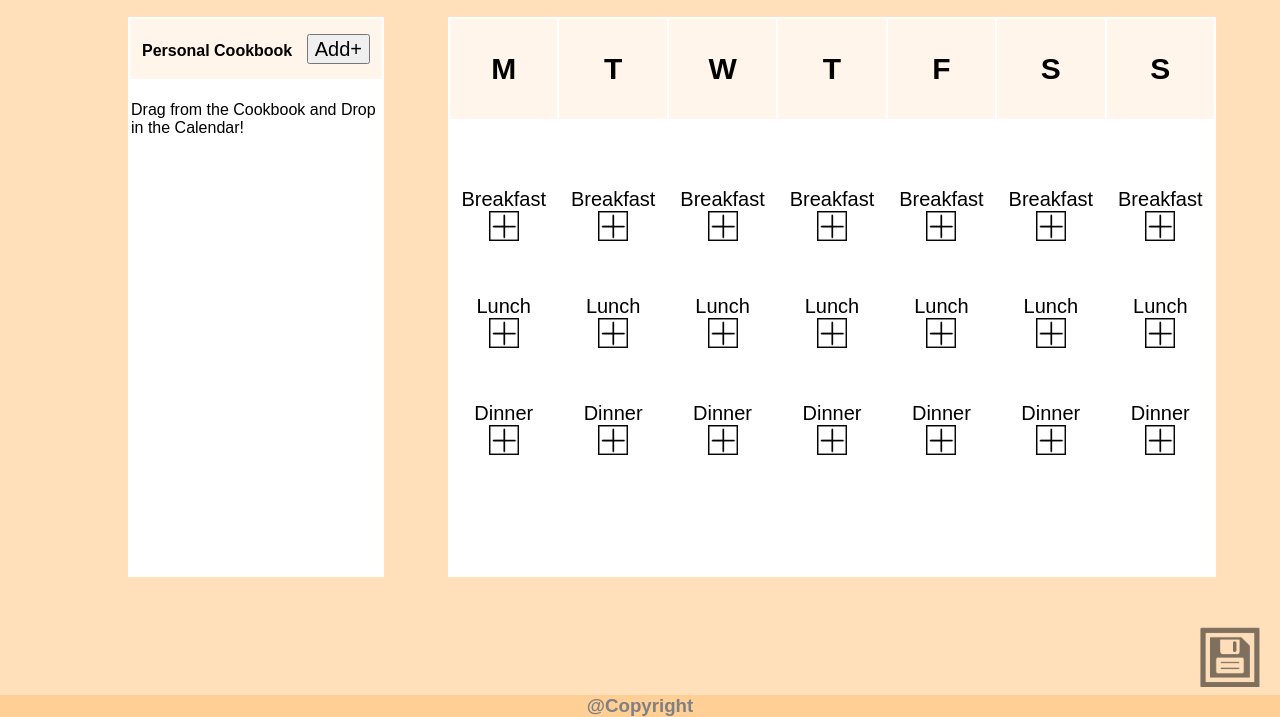
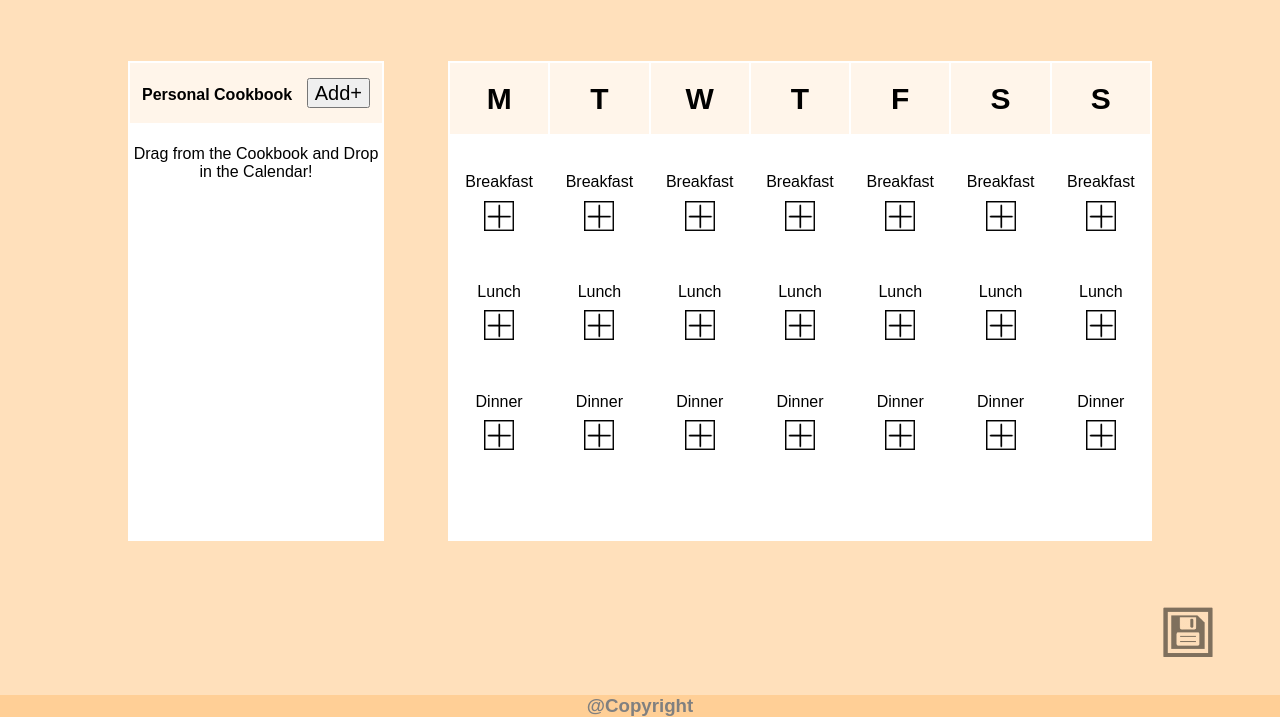
Before and after one commit to cse110-fa21-group15/cse110-fa21-group15, a website with bundled scripts: page source/mealplan.html in a window 1280 px wide. Shown: the part 83-800 px from the top of the page. Built offline with nearby package versions, Linux system fonts and the light colour scheme; no server answers; a web font is replaced by a local one.

Commit message:
fit to all screens

```diff
--- a/source/assets/styles/mealplan.css
+++ b/source/assets/styles/mealplan.css
@@ -151,32 +151,32 @@ form.example i {
   border-radius: 12px;
 }
 
-/* Personal cookbook list */
 .personalCookbook {
   position: absolute;
-  margin-top: 20px;
+  margin-top: 5%;
   margin-bottom: 20px;
-  background-color: #FFFFFF;
-  display: table;
+  background-color: #fff;
+  display: inline-block; /* inline-block */
   width: 20%;
-  height: 70%;
+  height: 60%;
   margin-left: 10%;
   overflow-y: scroll;
-  display: inline-block;
 }
 
 .personalCookbook th {
-  background-color: #FFF5EA;
+  background-color: #fff5ea;
   height: 60px;
   width: 20%;
-
 }
 
 .personalCookbook td {
   height: 100px;
   display: flex;
   justify-content: center;
+}
 
+.mealplanPrompt {
+  text-align: center;
 }
 
 .scrollable {
@@ -189,6 +189,7 @@ form.example i {
   font-size: 20px;
   height: 30px;
 }
+
 table h4 {
   font-size: 20px;
 }
@@ -197,31 +198,31 @@ table img {
   width: 30px;
   height: 30px;
 }
-.row td{
-  padding-top:20px;
+
+.row td {
+  padding-top: 20px;
 }
 
 /* Calendar */
 .calendar {
   position: absolute;
-  margin-top: 20px;
-  margin-bottom: 20px;
-  background-color: #FFFFFF;
+  margin: 5% 10% 20px 35%;
+  background-color: #fff;
   display: table;
-  width: 60%;
-  height: 70%;
-  margin-right: 10%;
-  margin-left: 35%;
+  width: 55%;
+  height: 60%;
+  table-layout: fixed;
 }
 
 .calendar th {
-  background-color: #FFF5EA;
-  height: 100px;
+  background-color: #fff5ea;
+  height: 15%;
   font-size: 30px;
 }
 
 .calendar td {
   text-align: center;
+  overflow: hidden;
 }
 
 .addToCookbook {
@@ -229,30 +230,32 @@ table img {
 }
 
 .cookbookItems {
-  margin-bottom: 50px;
+  margin-bottom: 50%;
 }
 
 .calendarMeal {
-  font-size: 20px;
+  font-size: 100%;
   text-align: center;
+  margin-bottom: 10%;
 }
 
 .icon {
   float: right;
-  margin-right: 20px;
-  margin-bottom: 20px;
-  width: 60px;
+  margin-right: 20%;
+  margin-bottom: 15%;
+  width: 15%;
 }
 
 #div1 {
   width: 100px;
   height: 100px;
-  border: 1px solid #aaaaaa;
+  border: 1px solid #aaa;
 }
 
 .ele {
   margin-left: 10px;
   padding-bottom: 30px;
+  text-align: center;
 }
 
 .ele h4 {
@@ -274,7 +277,8 @@ table img {
   right: 0;
   margin-bottom: 10px;
 }
-.drag2 h4{
+
+.drag2 h4 {
   font-size: 15px;
 }
 
@@ -288,7 +292,7 @@ footer {
 }
 
 .copyright div {
-  background-color: #FFCF96;
+  background-color: #ffcf96;
 }
 
 .copyrightBar {
@@ -296,7 +300,7 @@ footer {
 }
 
 .copyrightText {
-  background-color: #FFCF96;
+  background-color: #ffcf96;
   text-align: center;
   color: gray;
 }
```
